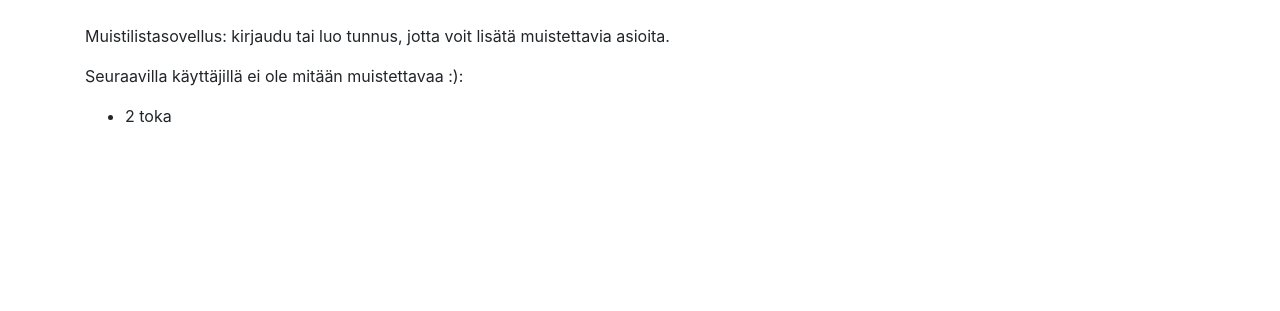
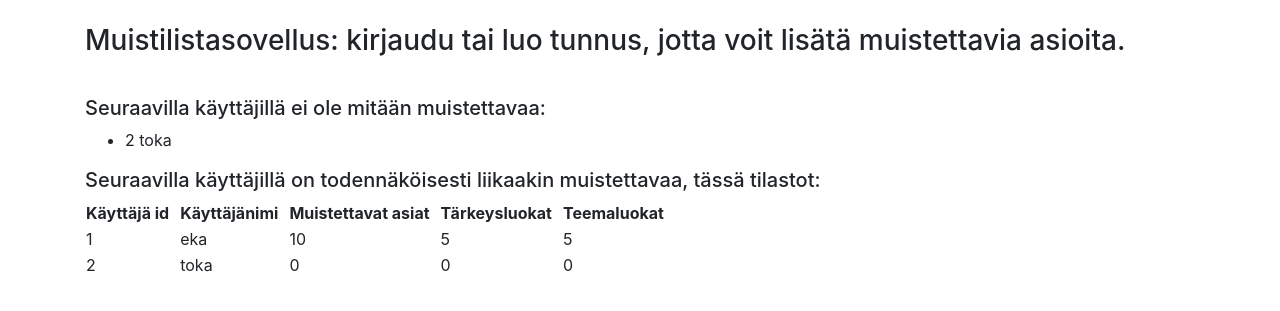
Before and after one commit to jusba/Muistilista, a Flask app: page / in a window 1280 px wide. Shown: the part 80-391 px from the top of the page. Run offline with Flask 2, Linux system fonts and the light colour scheme; data comes from the database, SQL or seed files in the repository; both versions use the stored data as it was after the commit; some libraries are stand-ins or nearby versions.

Commit message:
Pari yhteenvetokyselyä luotu

```diff
--- a/application/auth/models.py
+++ b/application/auth/models.py
@@ -44,3 +44,18 @@ class User(Base):
             response.append({"id":row[0], "name":row[1]})
 
         return response
+
+    def user_statistics():
+        stmt = text("SELECT Account.id, Account.name, "
+                    "count(DISTINCT thing.id) as things, count(DISTINCT rank.id) as ranks , count(DISTINCT theme.id) as themes "
+                    "From Account "
+                    "LEFT JOIN  thing ON account.id = thing.account_id "
+                    "LEFT JOIN rank ON account.id = rank.account_id "
+                    "LEFT JOIN theme ON account.id = theme.account_id "
+                    "GROUP BY Account.id "
+                    )
+        res = db.engine.execute(stmt)
+        response = []
+        for row in res:
+                response.append({"id":row[0], "name":row[1], "things":row[2], "ranks":row[3], "themes":row[4]})
+        return response
--- a/application/templates/index.html
+++ b/application/templates/index.html
@@ -1,14 +1,27 @@
 {% extends "layout.html" %}
 
 {% block body %}
-<p>
+<style>
+          h3 {
+
+              padding-bottom: 30px;
+
+          }
+          th {
+
+              padding-right: 10px;
+
+          }
+
+      </style>
+<h3>
   Muistilistasovellus: kirjaudu tai luo tunnus, jotta voit lisätä muistettavia
   asioita.
-</p>
+</h3>
 {% if needs_things is defined %}
-<p>
-  Seuraavilla käyttäjillä ei ole mitään muistettavaa :):
-</p>
+<h5>
+  Seuraavilla käyttäjillä ei ole mitään muistettavaa:
+</h5>
 
 
 <ul>
@@ -21,4 +34,29 @@
 
 {% endif %}
 
-{% endblock %}
+{% if statistics is defined %}
+<h5>
+  Seuraavilla käyttäjillä on todennäköisesti liikaakin muistettavaa, tässä
+  tilastot:
+</h5>
+
+<table>
+  <tr>
+    <th>Käyttäjä id</th>
+    <th>Käyttäjänimi</th>
+    <th>Muistettavat asiat</th>
+    <th>Tärkeysluokat</th>
+    <th>Teemaluokat</th>
+  </tr>
+
+  {% for user in statistics %}
+  <tr>
+    <td>{{user.id}}</td> <td>{{user.name}}</td> <td>{{user.things}}</td> <td>{{user.ranks}}</td>
+    <td>{{user.themes}}</td>
+  </tr>
+  {% endfor %}
+
+
+  {% endif %}
+
+  {% endblock %}
--- a/application/things/views.py
+++ b/application/things/views.py
@@ -16,7 +16,7 @@ from pathlib import Path
 @app.route("/things", methods=["GET"])
 @login_required
 def things_index():
-    return render_template("things/list.html", things = Thing.query.filter(Thing.account_id == current_user.id).all(), ranks = Rank.query.filter(Rank.account_id == current_user.id).all(), themes = Theme.query.filter(Theme.account_id == current_user.id).all(), thingthemes = ThingTheme.query.filter(ThingTheme.account_id == current_user.id).all(), form = DescriptionForm())
+    return render_template("things/list.html", things = Thing.query.filter(Thing.account_id == current_user.id).all(), ranks = Rank.query.filter(Rank.account_id == current_user.id).all(), themes = Theme.query.filter(Theme.account_id == current_user.id).all(), thingthemes = ThingTheme.query.filter(ThingTheme.account_id == current_user.id).all(), form = DescriptionForm(),too_much=Thing.find_things_with_many_themes())
 
 # Showing the page to make new things
 @app.route("/things/new/")
--- a/application/views.py
+++ b/application/views.py
@@ -4,4 +4,4 @@ from application.auth.models import User
 
 @app.route("/")
 def index():
-    return render_template("index.html", needs_things=User.find_users_with_no_things())
+    return render_template("index.html", needs_things=User.find_users_with_no_things(), statistics = User.user_statistics())
```
Also changed, not shown: application/templates/things/list.html (+16 -0 lines), application/things/models.py (+7 -6 lines), application/things.db.
